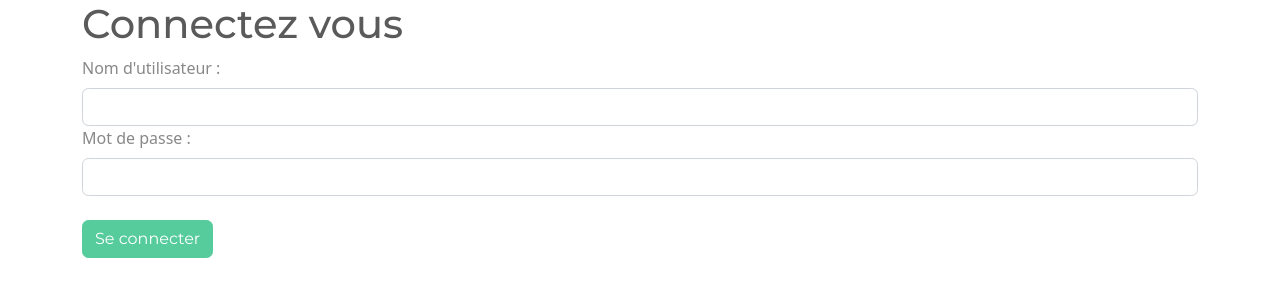
After one commit to Pierre-gruenais/O-Potager-, a Symfony app: template templates/back/security/login.html.twig in a window 1280 px wide. The commit adds this page. Shown: the top 300 px of the page. Run offline with Twig, Linux system fonts and the light colour scheme; the template is opened without the code that fills it, so the values that code supplies are empty; some libraries are stand-ins or nearby versions.

Commit message:
update app backend cote user avec login et addflash

```diff
--- a/src/Controller/back/UserController.php
+++ b/src/Controller/back/UserController.php
@@ -52,7 +52,7 @@ class UserController extends AbstractController
             $user->setUpdatedAt(new \DateTimeImmutable);
 
             $userRepository->add($user, true);
-
+            $this->addFlash("success", "Modifications sur l'utilisateur ".$user->getUsername()." bien prises en compte");
             return $this->redirectToRoute('app_back_user_list', [], Response::HTTP_SEE_OTHER);
         }
 
@@ -71,6 +71,7 @@ class UserController extends AbstractController
         if ($this->isCsrfTokenValid('delete' . $user->getId(), $request->request->get('_token'))) {
             $userRepository->remove($user, true);
         }
+        $this->addFlash("success", "L'utilisateur ".$user->getUsername()." a bien été supprimé ");
 
         return $this->redirectToRoute('app_back_user_list', [], Response::HTTP_SEE_OTHER);
     }
--- /dev/null
+++ b/templates/back/security/login.html.twig
@@ -0,0 +1,26 @@
+{% extends 'base.html.twig' %}
+
+{% block title %}Connexion{% endblock %}
+
+{% block body %}
+<div class="container">
+<h1>Connectez vous</h1>
+{% if error %}
+    <div>{{ error.messageKey|trans(error.messageData, 'security') }}</div>
+{% endif %}
+
+    <form action="{{ path('app_security_login') }}" method="post">
+        <label class="form-label" for="username">Nom d'utilisateur :</label>
+        <input class="form-control" type="text" id="username" name="_username" value="{{ last_username }}"/>
+
+        <label class="form-label" for="password">Mot de passe :</label>
+        <input class="form-control" type="password" id="password" name="_password"/>
+
+        {# If you want to control the URL the user is redirected to on success
+        <input type="hidden" name="_target_path" value="/account"/> #}
+
+        <button class="my-4 btn btn-success" type="submit">Se connecter</button>
+    </form>
+
+</div>
+{% endblock %}
--- a/templates/back/user/edit.html.twig
+++ b/templates/back/user/edit.html.twig
@@ -5,7 +5,7 @@
 {% block body %}
     <h1>Edit User</h1>
 
-    {{ include('user/_form.html.twig', {'button_label': 'Update'}) }}
+    {{ include('back/user/_form.html.twig', {'button_label': 'Update'}) }}
 
     <a href="{{ path('app_back_user_list') }}">back to list</a>
 
--- a/templates/base.html.twig
+++ b/templates/base.html.twig
@@ -1,12 +1,17 @@
 <!DOCTYPE html>
 <html>
 	<head>
-        <meta charset="UTF-8">
+		<meta
+		charset="UTF-8">
 		<!-- Bootstrap CSS -->
 		<link href="https://cdn.jsdelivr.net/npm/bootswatch@5.3.1/dist/minty/bootstrap.min.css" rel="stylesheet">
-        <title>{% block title %}BackOffice | O'potager{% endblock %}</title>
+		<title>
+			{% block title %}BackOffice | O'potager
+			{% endblock %}
+		</title>
 	</head>
 	<body>
+		{% include "back/fragments/_flash_message.html.twig" %}
 		{% block body %}{% endblock %}
 	</body>
 
```
Also changed, not shown: src/Controller/back/SecurityController.php (added, +35 -0 lines), 1 other file. Lines whose indentation alone changed are shown as unchanged.
